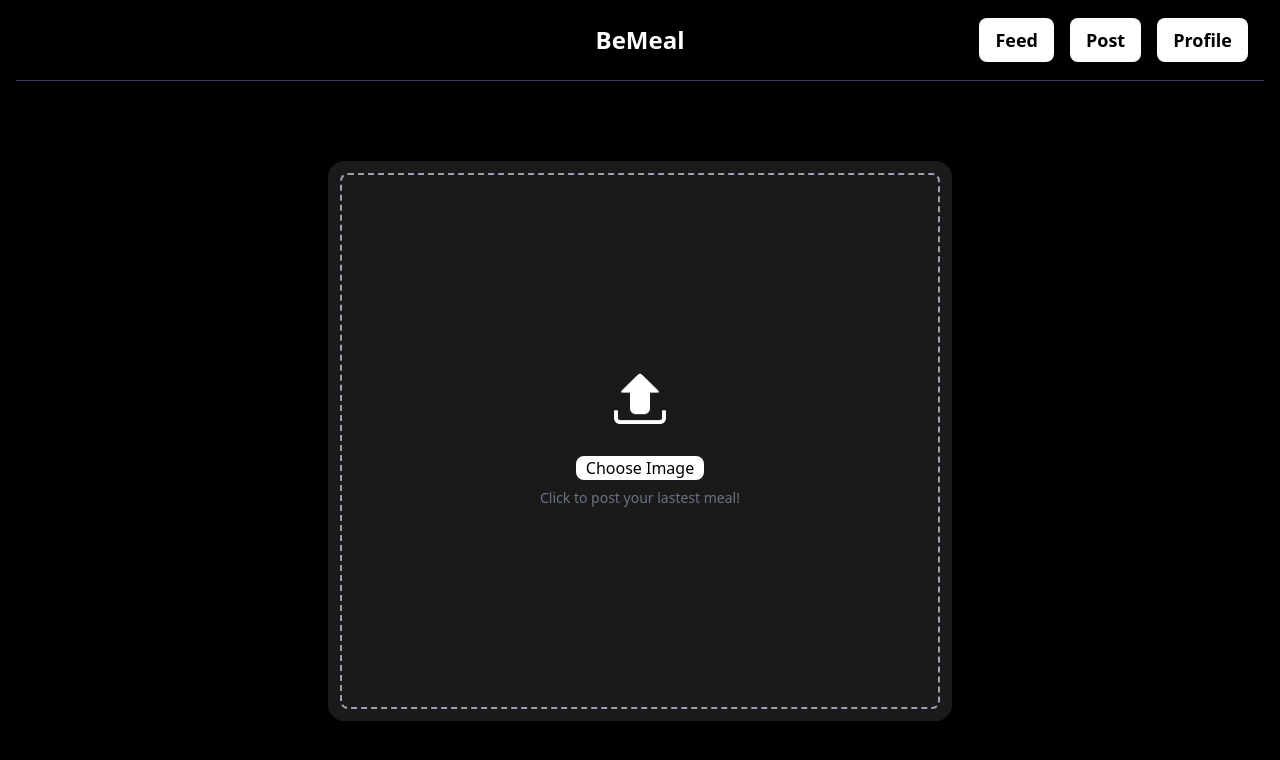
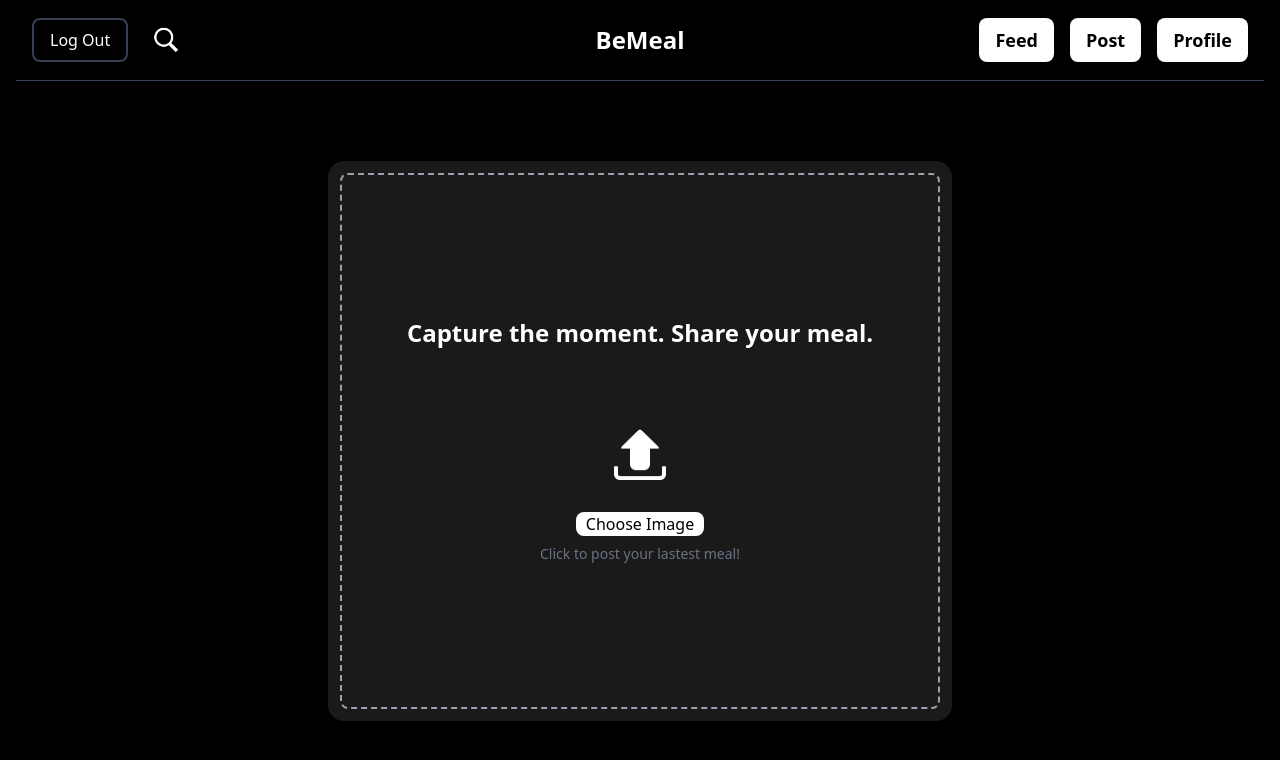
Before and after one commit to ltanggit/beMeal, a React (Vite) app in the folder beMeal/: page /upload in a window 1280 px wide. Shown: the top 760 px of the page. Built offline with nearby package versions, Linux system fonts and the light colour scheme.

Commit message:
added log out button and search bar

```diff
--- a/beMeal/src/components/EditProfile.jsx
+++ b/beMeal/src/components/EditProfile.jsx
@@ -6,7 +6,8 @@ export function EditProfile({ onClose }) {
     const handleProfileChange = (event) => {
         const file = event.target.files[0];
         if (file) {
-            setSelectedImage(file);
+            const imageURL = URL.createObjectURL(file);
+            setSelectedImage(imageURL);
         }
     }
 
@@ -25,7 +26,7 @@ export function EditProfile({ onClose }) {
 
                     <img
                         className="w-24 h-24 rounded-full object-cover border-2 border-gray-500"
-                        src="https://www.gravatar.com/avatar/?d=mp" // Placeholder profile pic
+                        src={selectedImage || "https://www.gravatar.com/avatar/?d=mp"}
                         alt="Profile"
                     />
                     <button
@@ -33,10 +34,11 @@ export function EditProfile({ onClose }) {
                         onClick={() => document.getElementById('fileInput').click()} >
                         Change Profile Picture
                     </button>
+                    {selectedImage && <p className="text-[#4CAF50] text-sm">Profile Picture Updated!</p>}
                 </div>
 
                 {/*Inputs*/}
-                <div className="flex flex-col items-center mt-8" >
+                <div className="flex flex-col items-center mt-4" >
                     <div className="flex flex-col">
                          <label>New Username: </label>
                         <input
--- a/beMeal/src/components/GalleryItem.jsx
+++ b/beMeal/src/components/GalleryItem.jsx
@@ -1,14 +1,12 @@
 export function GalleryItem(image, caption) {
     return (
-        <div className="w-56 h-60 rounded-lg bg-[#555455] flex flex-col items-center p-4">
-            {/*Image*/}
+        <div className="w-56 h-60 rounded-lg bg-black border-2 border-gray-700 p-4 rounded-3xl shadow-lg flex flex-col items-center p-4">
             <img
             src="https://developers.elementor.com/docs/assets/img/elementor-placeholder-image.png"
             alt="Gallery item"
             className="w-48 h-40 object-cover rounded-md"
             />
 
-            {/* Caption (if available) */}
             <div>
                 <p className="text-sm">caption</p>
             </div>
--- a/beMeal/src/components/Header.jsx
+++ b/beMeal/src/components/Header.jsx
@@ -1,7 +1,11 @@
+import { useState } from 'react';
 import { useNavigate } from 'react-router-dom';
+import SearchIcon from '../assets/search-icon.png'
 
 export default function Header() {
   const navigate = useNavigate();
+
+  const [showBar, setShowBar] = useState(false);
 
   return (
     <div className="w-full bg-black text-white">
@@ -9,6 +13,34 @@ export default function Header() {
         <h1 className="text-2xl font-bold absolute left-1/2 transform -translate-x-1/2">
           BeMeal
         </h1>
+        {/*Log Out, Search*/}
+        <div className="flex gap-4 absolute left-4">
+          <button
+              onClick={() => navigate('/')}
+              className="px-4 py-2 rounded-lg bg-black border-2 border-gray-700 rounded-3xl hover:bg-gray-900 transition"
+            >
+              Log Out
+          </button>
+          <div className="relative">
+            {showBar ? (
+              <input
+                type="text"
+                className="text-gray-400 bg-[#1a1a1a] w-70 p-2 pl-4 text-white rounded-full focus:outline-none focus:ring-1 focus:ring-gray-400 transition-all duration-200"
+                placeholder="Search users..."
+                onBlur={() => setShowBar(false)}
+                autoFocus
+              />
+            ) : (
+              <button
+                onClick={() => setShowBar(true)}
+                className="p-2 rounded-full hover:bg-gray-800 transition"
+              >
+                <img src={SearchIcon} alt="Search" className="w-7 h-7" />
+              </button>
+            )}
+          </div>
+        </div>
+        {/*Feed, Post, Profile Buttons*/}
         <div className="flex gap-4 absolute right-4">
           <button
             onClick={() => navigate('/Feed')}
--- a/beMeal/src/pages/Upload.jsx
+++ b/beMeal/src/pages/Upload.jsx
@@ -19,13 +19,15 @@ const handleFileChange = (event) => {
       <div className="flex flex-grow justify-center items-center">
         <div className='text-gray-400 bg-[#1a1a1a] p-3 rounded-2xl shadow-md w-[50%] h-[70vh]'>
           <div className="flex flex-col justify-center items-center rounded-lg border-2 border-dashed border-gray-400 p-5 w-[100%] h-[100%]">
+            <h1 className="text-2xl font-bold text-center text-white mb-20">
+              Capture the moment. Share your meal.
+            </h1>
             <img src={UploadImage} className="w-[4vw]"/>
             <input type="file" id="fileInput" className="hidden" onChange={handleFileChange}/>
             <button
-            onClick={() => document.getElementById('fileInput').click()}
-            className="mt-8 bg-white text-black hover:bg-gray-200 rounded-lg w-[10vw]"
-            >Choose Image</button>
-            {selectedFile && <p className="mt-6 text-gray-400 text-sm">Selected file: {selectedFile.name}</p>}
+              onClick={() => document.getElementById('fileInput').click()}
+              className="mt-8 bg-white text-black hover:bg-gray-200 rounded-lg w-[10vw]">Choose Image</button>
+            {selectedFile && <p className="mt-6 text-[#4CAF50] text-sm">Selected file: {selectedFile.name}</p>}
             <p className="mt-2 text-gray-500 text-sm">Click to post your lastest meal!</p>
           </div>
         </div>
```
Also changed, not shown: beMeal/src/assets/search-icon.png (added), beMeal/src/pages/SignUp.jsx (line endings or trailing spaces).
